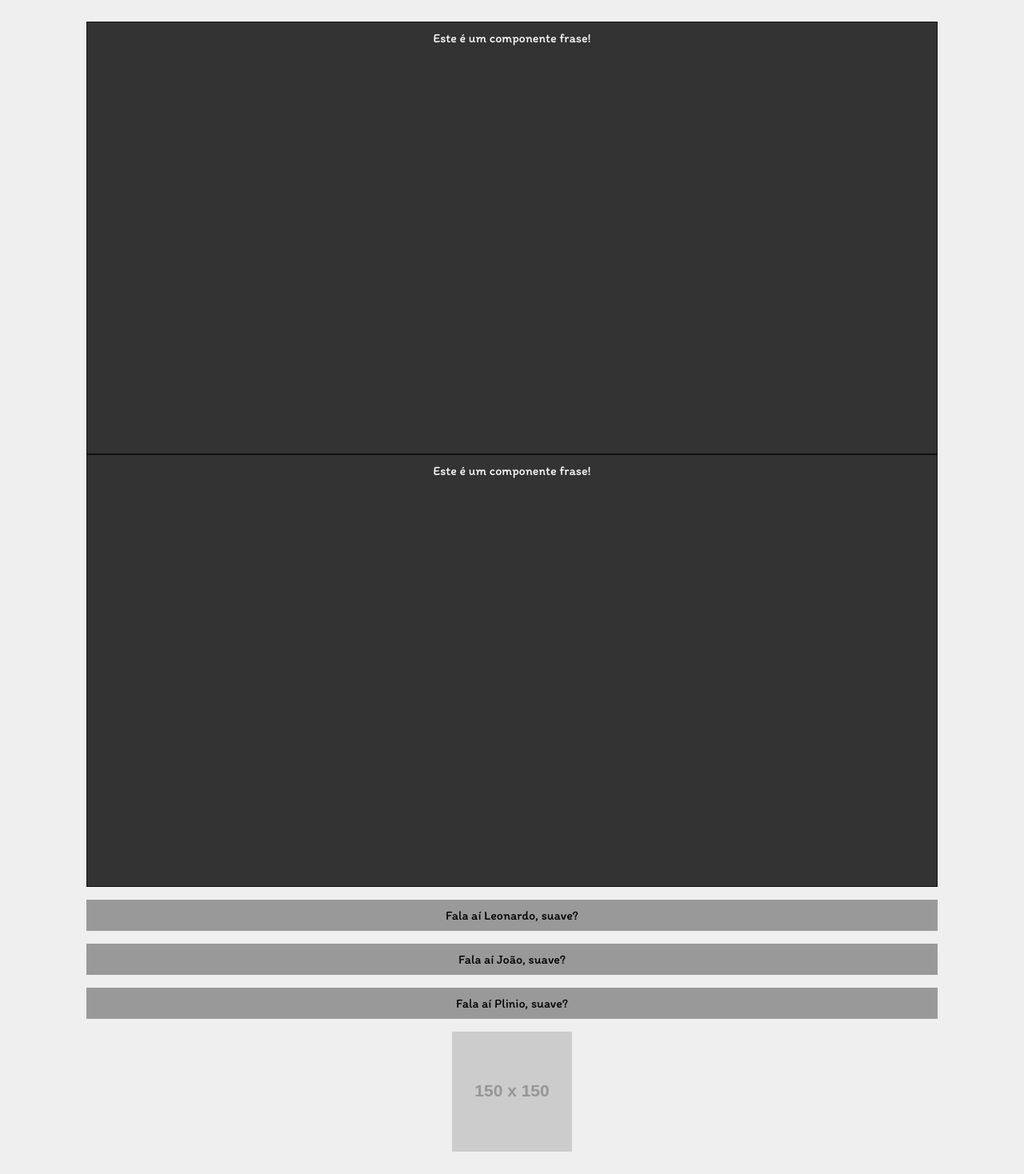
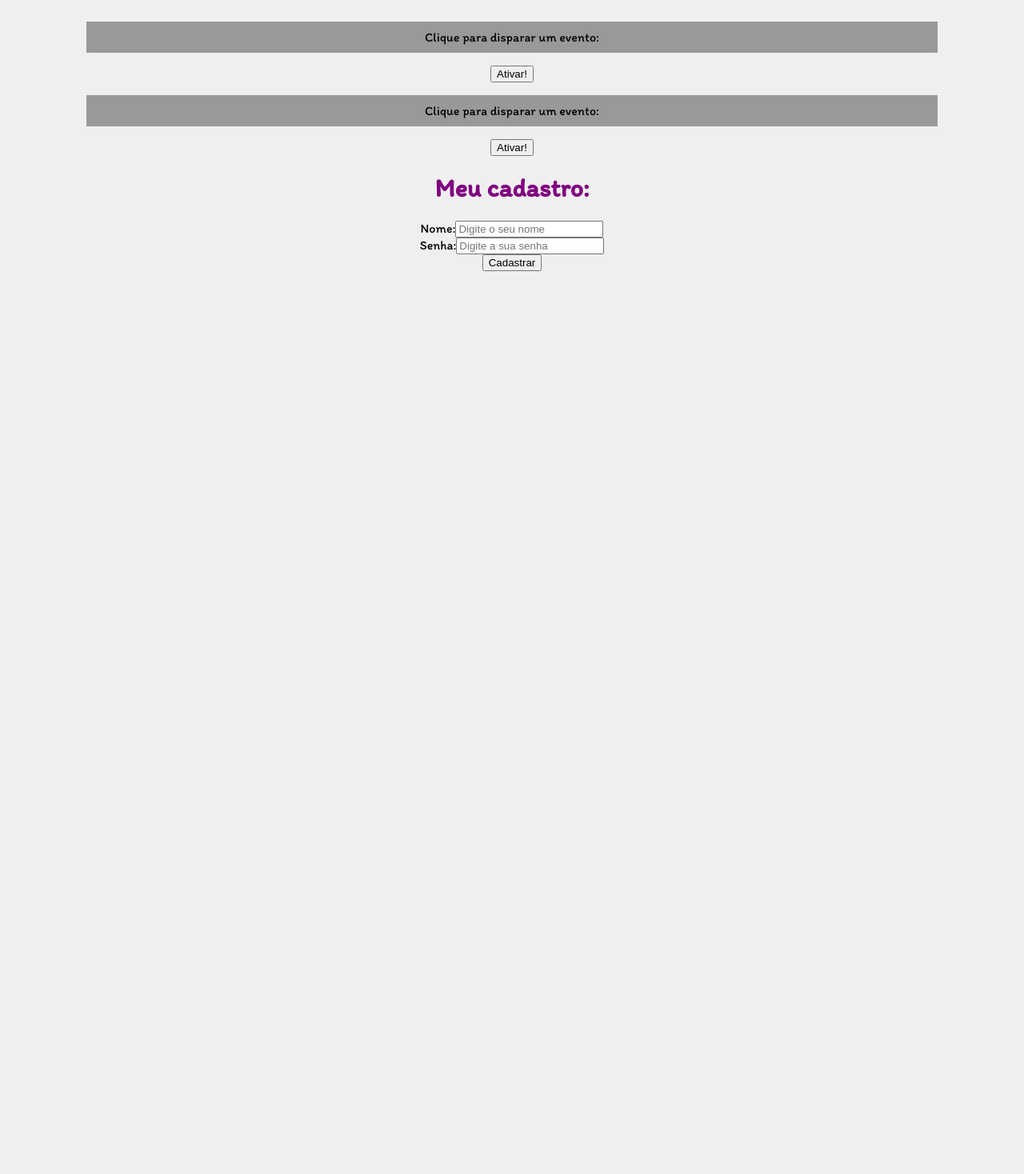
Before and after one commit to marosleo/my-app, a React (Create React App) app: page / in a window 1280 px wide. Shown: the part 162-1630 px from the top of the page at 80% size. After the commit the page ends 800 px from the top, so only its background shows below. Built offline with nearby package versions, Linux system fonts and the light colour scheme.

Commit message:
onClick, onChange e useState

```diff
--- a/src/App.js
+++ b/src/App.js
@@ -1,8 +1,6 @@
 import "./App.css";
-import SayMyName from "./components/SayMyName";
-import Pessoa from "./components/Pessoa";
-import Frase from "./components/Frase"
-import List from "./components/List"
+import Evento from "./components/Evento";
+import Form from "./components/Form";
 
 function App() {
   const nome = "Plinio";
@@ -15,19 +13,10 @@ function App() {
 
   return (
     <div className="App">
-      <h1>Testando CSS</h1>
-      <Frase/>
-      <Frase/>
-      <SayMyName nome="Leonardo" />
-      <SayMyName nome="João" />
-      <SayMyName nome={nome} />
-      <Pessoa
-        nome="Rodrigo"
-        idade="28"
-        profissao="Programador"
-        foto="https://via.placeholder.com/150"
-      />
-      <List/>
+     <h1>Testando Eventos</h1>
+     <Evento numero="1"/>
+     <Evento numero="2" />
+     <Form />
     </div>
   );
 }
--- /dev/null
+++ b/src/components/Evento.js
@@ -0,0 +1,14 @@
+function Evento({ numero }) {
+  function meuEvento() {
+    console.log(`Opa, fui ativado! ${numero}`)
+  }
+
+  return(
+    <div>
+      <p>Clique para disparar um evento:</p>
+      <button onClick={meuEvento}>Ativar!</button>
+    </div>
+  )
+}
+
+export default Evento
--- /dev/null
+++ b/src/components/Form.js
@@ -0,0 +1,45 @@
+import { useState  } from 'react'
+
+function Form() {
+  function cadastrarUsuario(e) {
+    e.preventDefault()
+    console.log(`Usuário ${name} foi cadastrado com a senha: ${password}`)
+  }
+
+  const [name, setName] = useState()
+  const [password, setPassword] = useState()
+
+  return (
+    <div>
+      <h1>Meu cadastro:</h1>
+      <form onSubmit={cadastrarUsuario}>
+        <div>
+        <label htmlFor="name">Nome:</label>
+          <input
+          type="text"
+          id="name"
+          name="name"
+          placeholder="Digite o seu nome"
+          value={name}
+          onChange = {(e) => setName(e.target.value)}
+          />
+        </div>
+        <div>
+          <label htmlFor="password">Senha:</label>
+          <input
+          type="password"
+          id="password"
+          name="password"
+          placeholder="Digite a sua senha"
+          onChange = {(e) => setPassword(e.target.value)}
+          />
+        </div>
+        <div>
+          <input type="submit" value="Cadastrar"/>
+        </div>
+      </form>
+    </div>
+  )
+}
+
+export default Form
```
